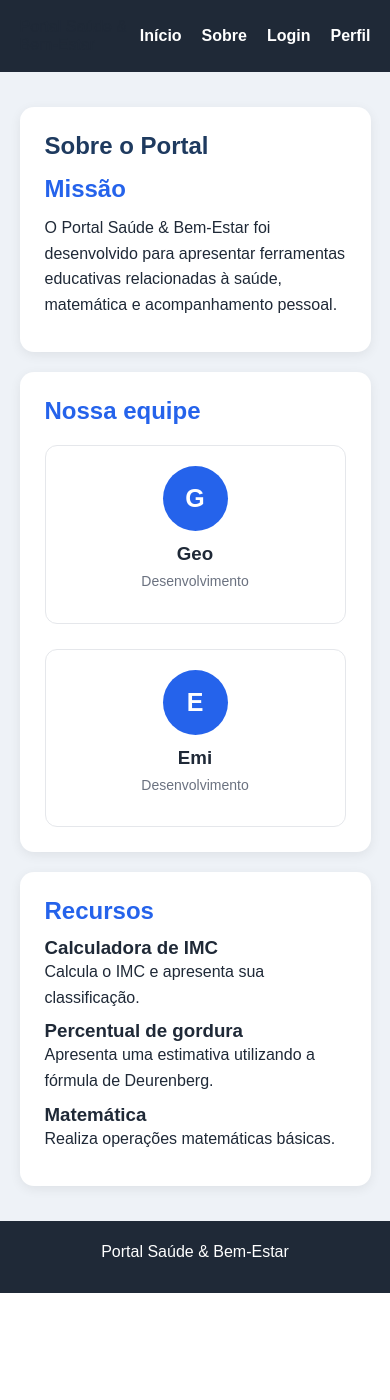
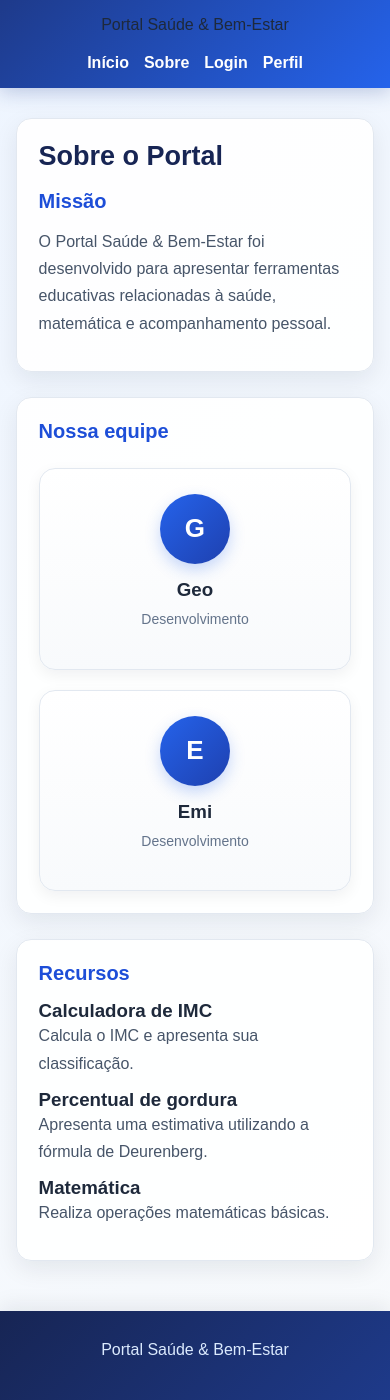
Before and after one commit to JiyeoGeo/codespaces-flask, a Flask app: page /about in a window 390 px wide. Before the commit the page ends 1293 px from the top, so only its background shows below. Run offline with Flask 3, Linux system fonts and the light colour scheme.

Commit message:
atualiza estilos do CSS para melhorar a responsividade e a estética da interface

```diff
--- a/static/CSS/base.css
+++ b/static/CSS/base.css
@@ -1,146 +1,294 @@
+/* =========================
+   RESET
+   ========================= */
+
 * {
     box-sizing: border-box;
     margin: 0;
     padding: 0;
 }
 
-body {
-    font-family: Arial, sans-serif;
-    background: #eef2f7;
-    color: #1f2937;
+html {
+    scroll-behavior: smooth;
 }
 
+body {
+    font-family: Arial, Helvetica, sans-serif;
+    background: linear-gradient(135deg, #eef5ff, #f8fafc);
+    color: #1e293b;
+    min-height: 100vh;
+}
+
+
+/* =========================
+   CABEÇALHO
+   ========================= */
+
 header {
-    background: #1f2937;
+    background: linear-gradient(135deg, #1e3a8a, #2563eb);
     padding: 18px 5%;
+    box-shadow: 0 4px 18px rgba(30, 58, 138, 0.25);
+    position: sticky;
+    top: 0;
+    z-index: 100;
 }
 
 nav {
+    max-width: 1100px;
+    margin: auto;
+
     display: flex;
     justify-content: space-between;
     align-items: center;
+    gap: 20px;
 }
 
 nav a {
     color: white;
     text-decoration: none;
     font-weight: bold;
+    transition: 0.2s ease;
+}
+
+nav a:hover {
+    opacity: 0.8;
 }
 
 .menu {
     display: flex;
-    gap: 20px;
+    align-items: center;
+    gap: 24px;
+    flex-wrap: wrap;
 }
+
+
+/* =========================
+   CONTEÚDO PRINCIPAL
+   ========================= */
 
 main {
     width: 90%;
-    max-width: 900px;
-    margin: 35px auto;
+    max-width: 950px;
+    margin: 45px auto;
 }
 
+
+/* =========================
+   SEÇÕES / CARDS
+   ========================= */
+
 section {
-    background: white;
-    padding: 25px;
-    margin-bottom: 20px;
-    border-radius: 14px;
-    box-shadow: 0 3px 12px #00000012;
+    background: rgba(255, 255, 255, 0.95);
+    padding: 30px;
+    margin-bottom: 25px;
+
+    border: 1px solid #e2e8f0;
+    border-radius: 18px;
+
+    box-shadow:
+        0 8px 25px rgba(15, 23, 42, 0.08);
+
+    transition:
+        transform 0.2s ease,
+        box-shadow 0.2s ease;
 }
 
+section:hover {
+    transform: translateY(-2px);
+
+    box-shadow:
+        0 12px 30px rgba(15, 23, 42, 0.11);
+}
+
+
+/* =========================
+   TÍTULOS
+   ========================= */
+
 h1 {
-    color: #1e3a5f;
+    color: #172554;
+    font-size: 32px;
+    margin-bottom: 18px;
+}
+
+h2 {
+    color: #1d4ed8;
+    font-size: 22px;
     margin-bottom: 15px;
 }
 
-h2 {
-    color: #2563eb;
-    margin-bottom: 12px;
+h3 {
+    color: #1e293b;
 }
 
 p {
-    line-height: 1.6;
-    margin-bottom: 10px;
+    line-height: 1.7;
+    margin-bottom: 12px;
+    color: #475569;
 }
+
+
+/* =========================
+   LINKS
+   ========================= */
+
+a {
+    color: #2563eb;
+    transition: 0.2s ease;
+}
+
+a:hover {
+    color: #1d4ed8;
+}
+
+
+/* =========================
+   FORMULÁRIOS
+   ========================= */
 
 form {
     display: grid;
-    gap: 10px;
+    gap: 13px;
+}
+
+label {
+    color: #334155;
+    font-weight: bold;
+    margin-top: 5px;
 }
 
 input,
 select,
 button {
-    padding: 11px;
-    border: 1px solid #d1d5db;
-    border-radius: 8px;
+    width: 100%;
+    padding: 13px 14px;
+
+    border-radius: 10px;
     font-size: 15px;
+
+    transition:
+        border-color 0.2s ease,
+        box-shadow 0.2s ease,
+        transform 0.15s ease;
 }
 
+input,
+select {
+    border: 1px solid #cbd5e1;
+    background: #ffffff;
+    color: #1e293b;
+}
+
+input:focus,
+select:focus {
+    outline: none;
+
+    border-color: #2563eb;
+
+    box-shadow:
+        0 0 0 4px rgba(37, 99, 235, 0.12);
+}
+
+
+/* =========================
+   BOTÕES
+   ========================= */
+
 button {
-    background: #2563eb;
+    background: linear-gradient(135deg, #2563eb, #1d4ed8);
     color: white;
+
     border: none;
+
     font-weight: bold;
     cursor: pointer;
+
+    box-shadow:
+        0 5px 12px rgba(37, 99, 235, 0.25);
 }
 
 button:hover {
-    background: #1d4ed8;
+    background: linear-gradient(135deg, #1d4ed8, #1e40af);
+
+    transform: translateY(-1px);
+
+    box-shadow:
+        0 7px 16px rgba(37, 99, 235, 0.3);
 }
 
-a {
-    color: #2563eb;
+button:active {
+    transform: translateY(0);
 }
+
+
+/* =========================
+   CAMPO DE SENHA
+   ========================= */
 
 .senha-container {
     display: flex;
-    gap: 5px;
+    gap: 8px;
 }
 
 .senha-container input {
     flex: 1;
 }
 
-.avatar {
-    width: 65px;
-    height: 65px;
-    display: grid;
-    place-items: center;
-    border-radius: 50%;
-    background: #2563eb;
-    color: white;
-    font-size: 25px;
+
+/* =========================
+   RESULTADO
+   ========================= */
+
+.resultado {
+    font-size: 36px;
     font-weight: bold;
-    margin-bottom: 12px;
+    color: #2563eb;
+
+    margin: 10px 0;
 }
 
-.resultado {
-    font-size: 32px;
-    font-weight: bold;
-    color: #2563eb;
-}
+
+/* =========================
+   BADGES DO IMC
+   ========================= */
 
 .badge {
     display: inline-block;
-    padding: 7px 14px;
-    border-radius: 20px;
+
+    padding: 8px 16px;
+
+    border-radius: 999px;
+
     font-weight: bold;
+    font-size: 14px;
+
+    border: 1px solid transparent;
 }
 
 .azul {
-    background: #bfdbfe;
+    background: #dbeafe;
+    color: #1e40af;
+    border-color: #93c5fd;
 }
 
 .verde {
-    background: #bbf7d0;
+    background: #dcfce7;
+    color: #166534;
+    border-color: #86efac;
 }
 
 .amarelo {
-    background: #fef08a;
+    background: #fef9c3;
+    color: #854d0e;
+    border-color: #fde047;
 }
 
 .vermelho {
-    background: #fecaca;
+    background: #fee2e2;
+    color: #991b1b;
+    border-color: #fca5a5;
 }
+
 
 /* =========================
    EQUIPE
@@ -149,30 +297,85 @@ a {
 .equipe {
     display: flex;
     flex-wrap: wrap;
-    gap: 25px;
-    margin-top: 20px;
+    gap: 20px;
+    margin-top: 25px;
 }
 
 .membro {
-    flex: 1 1 180px;
+    flex: 1 1 200px;
+
     text-align: center;
-    padding: 20px;
-    border: 1px solid #e5e7eb;
-    border-radius: 12px;
+
+    padding: 25px 20px;
+
+    background: linear-gradient(
+        180deg,
+        #ffffff,
+        #f8fafc
+    );
+
+    border: 1px solid #e2e8f0;
+    border-radius: 16px;
+
+    box-shadow:
+        0 5px 15px rgba(15, 23, 42, 0.06);
+
+    transition:
+        transform 0.2s ease,
+        box-shadow 0.2s ease;
+}
+
+.membro:hover {
+    transform: translateY(-5px);
+
+    box-shadow:
+        0 12px 25px rgba(15, 23, 42, 0.12);
 }
 
 .membro .avatar {
-    margin: 0 auto 12px;
+    margin: 0 auto 15px;
 }
 
 .membro h3 {
-    margin-bottom: 5px;
+    margin-bottom: 7px;
 }
 
 .membro p {
-    color: #6b7280;
+    color: #64748b;
     font-size: 14px;
 }
+
+
+/* =========================
+   AVATAR
+   ========================= */
+
+.avatar {
+    width: 70px;
+    height: 70px;
+
+    display: grid;
+    place-items: center;
+
+    margin-bottom: 14px;
+
+    border-radius: 50%;
+
+    background: linear-gradient(
+        135deg,
+        #2563eb,
+        #1e40af
+    );
+
+    color: white;
+
+    font-size: 26px;
+    font-weight: bold;
+
+    box-shadow:
+        0 6px 15px rgba(37, 99, 235, 0.25);
+}
+
 
 /* =========================
    ÍCONES DE INFORMAÇÃO
@@ -181,33 +384,43 @@ a {
 .explicacao {
     display: flex;
     align-items: center;
-    gap: 8px;
+    gap: 9px;
 }
 
 .info {
     display: inline-flex;
+
     align-items: center;
     justify-content: center;
 
-    width: 20px;
-    height: 20px;
+    width: 22px;
+    height: 22px;
 
     border: 2px solid #2563eb;
     border-radius: 50%;
 
     color: #2563eb;
+
     font-size: 13px;
     font-weight: bold;
 
     cursor: help;
 
     flex-shrink: 0;
+
+    transition:
+        background 0.2s ease,
+        color 0.2s ease,
+        transform 0.2s ease;
 }
 
 .info:hover {
     background: #2563eb;
     color: white;
+
+    transform: scale(1.08);
 }
+
 
 /* =========================
    RÉGUA DO IMC
@@ -215,23 +428,16 @@ a {
 
 .regua {
     position: relative;
+
     width: 100%;
     height: 48px;
+
     margin: 45px 0 25px;
-    border-radius: 12px;
+
+    border-radius: 14px;
+
     overflow: visible;
 
-    /*
-     * A régua representa IMC de 10 até 40.
-     *
-     * 10 → 18,5 = 28,33%
-     * 18,5 → 25 = 21,67%
-     * 25 → 30 = 16,67%
-     * 30 → 40 = 33,33%
-     *
-     * Os gradientes intermediários deixam
-     * as transições mais suaves.
-     */
     background: linear-gradient(
         to right,
         #60a5fa 0%,
@@ -245,15 +451,17 @@ a {
     );
 
     box-shadow:
-        0 3px 10px rgba(0, 0, 0, 0.15);
+        0 6px 15px rgba(15, 23, 42, 0.16);
 }
 
-/*
- * As faixas continuam no HTML para manter
- * os nomes das categorias.
- */
+
+/* =========================
+   FAIXAS DA RÉGUA
+   ========================= */
+
 .faixa {
     position: absolute;
+
     top: 0;
     height: 48px;
 
@@ -263,6 +471,8 @@ a {
 
     font-size: 12px;
     font-weight: bold;
+
+    color: #1e293b;
 
     pointer-events: none;
 }
@@ -289,7 +499,7 @@ a {
 
 
 /* =========================
-   PONTEIRO
+   PONTEIRO DO IMC
    ========================= */
 
 .marcador {
@@ -302,14 +512,15 @@ a {
     font-size: 26px;
     font-weight: bold;
 
-    color: #111827;
+    color: #0f172a;
 
     z-index: 20;
 
     text-shadow:
-        0 1px 3px rgba(0, 0, 0, 0.35);
+        0 2px 4px rgba(0, 0, 0, 0.25);
 
-    transition: left 0.3s ease;
+    transition:
+        left 0.3s ease;
 }
 
 
@@ -318,8 +529,84 @@ a {
    ========================= */
 
 footer {
-    background: #1f2937;
+    margin-top: 50px;
+
+    background: linear-gradient(
+        135deg,
+        #172554,
+        #1e3a8a
+    );
+
     color: white;
+
     text-align: center;
-    padding: 18px;
+
+    padding: 25px 18px;
+
+    box-shadow:
+        0 -5px 20px rgba(15, 23, 42, 0.08);
 }
+
+footer p {
+    color: #dbeafe;
+}
+
+
+/* =========================
+   RESPONSIVIDADE
+   ========================= */
+
+@media (max-width: 700px) {
+
+    header {
+        padding: 16px 5%;
+    }
+
+    nav {
+        flex-direction: column;
+    }
+
+    .menu {
+        justify-content: center;
+        gap: 15px;
+    }
+
+    main {
+        width: 92%;
+        margin: 30px auto;
+    }
+
+    section {
+        padding: 22px;
+        border-radius: 15px;
+    }
+
+    h1 {
+        font-size: 27px;
+    }
+
+    h2 {
+        font-size: 20px;
+    }
+
+    .equipe {
+        flex-direction: column;
+    }
+
+    .membro {
+        width: 100%;
+    }
+
+    .regua {
+        height: 44px;
+    }
+
+    .faixa {
+        height: 44px;
+        font-size: 10px;
+    }
+
+    .resultado {
+        font-size: 30px;
+    }
+}
```
